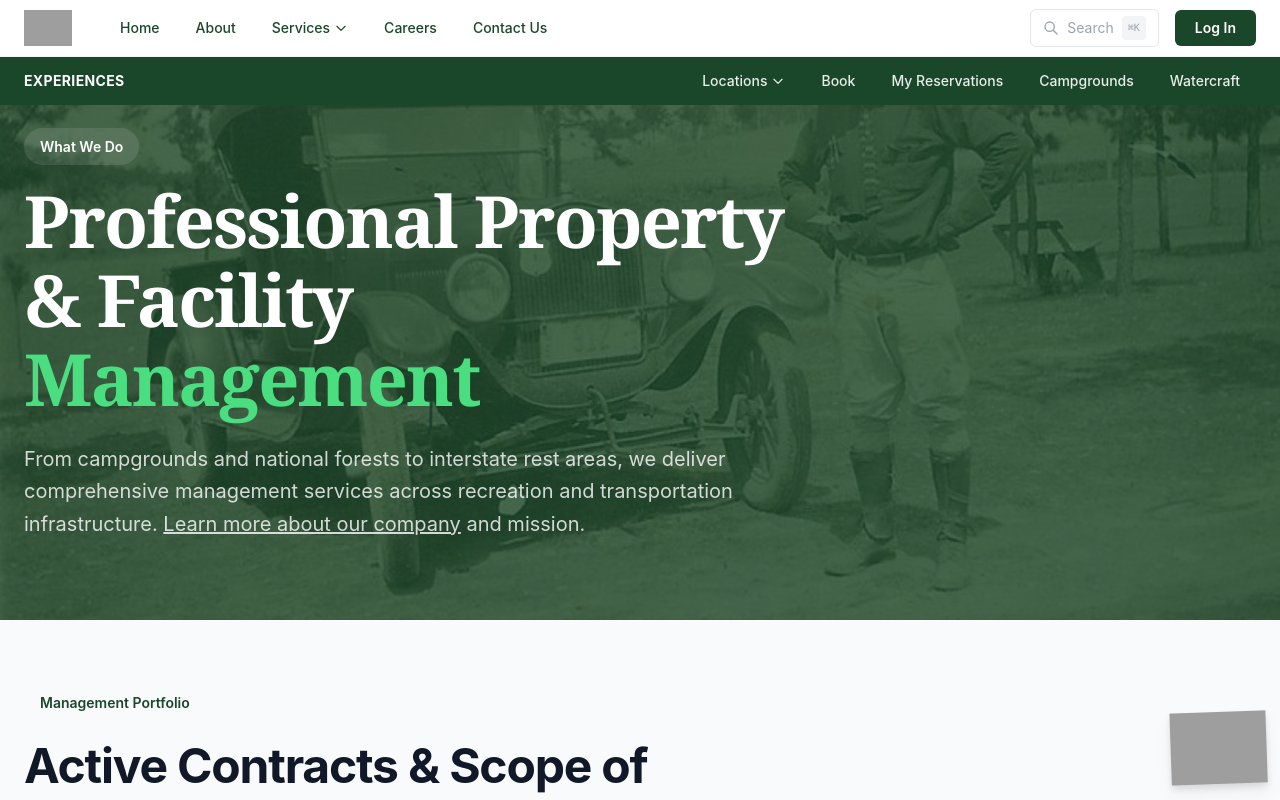
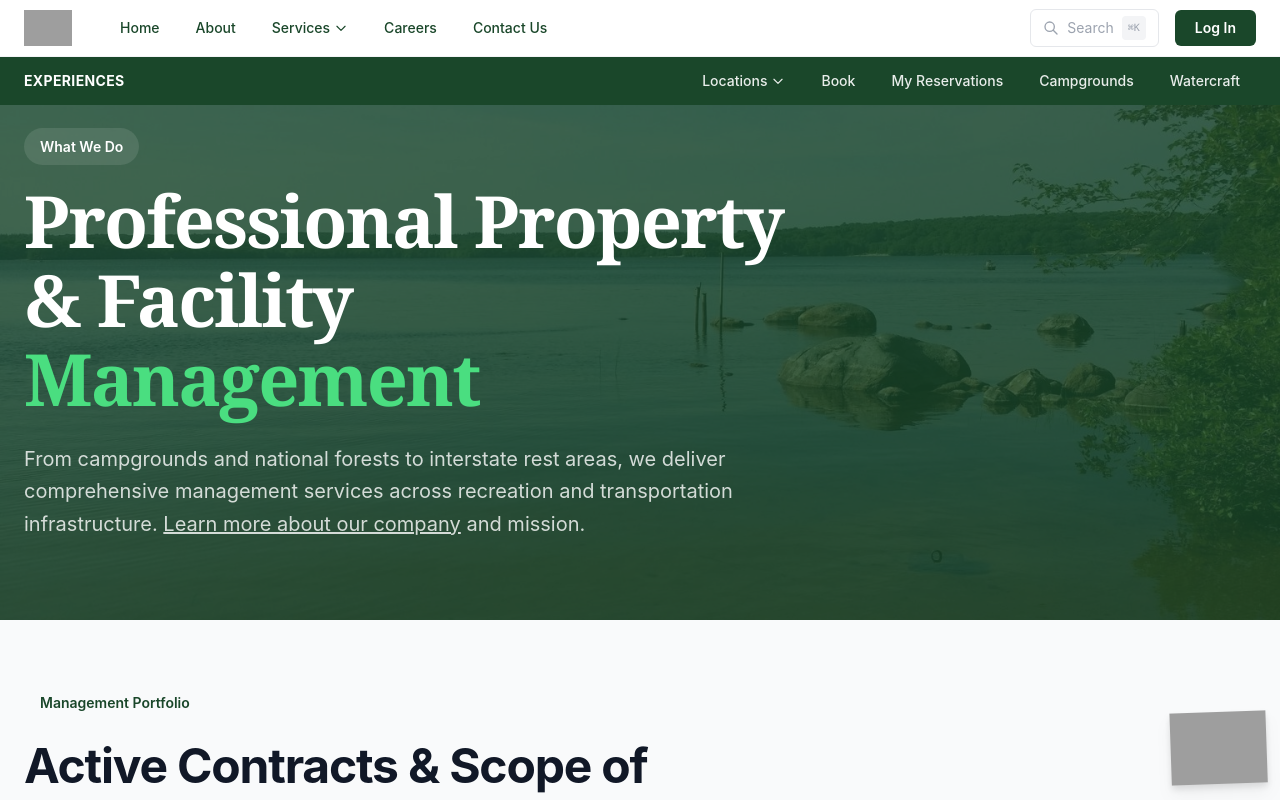
Before and after one commit to acadiamarketingmaine-hue/baserves-next, a Next.js app: page /services in a window 1280 px wide. Shown: the top 800 px of the page. Built offline with nearby package versions, Linux system fonts and the light colour scheme; grey boxes are pictures that could not be loaded.

Commit message:
The Experiences, Contact and Services page banners (and their share previews) showed the old vintage-car photo behind the heading; they now show lake scenes from our parks

```diff
--- a/src/app/contact/page.tsx
+++ b/src/app/contact/page.tsx
@@ -22,12 +22,12 @@ export default function ContactPage() {
         crumbName="Contact Us"
         description="Reach BA Services for career opportunities, partnership inquiries, or rest area feedback. Call +1-207-307-7903 or email us from Bangor, Maine."
         type="ContactPage"
-        image="/images/bankhead-forest.jpg"
+        image="/images/long-lake/weddings/lake-dock-wide.jpg"
       />
 
       <section className="relative pt-32 pb-16 bg-forest-DEFAULT overflow-hidden">
         <div className="absolute inset-0">
-          <img src="/images/bankhead-forest-1600.jpg" alt="" className="w-full h-full object-cover opacity-20" />
+          <img src="/images/long-lake/weddings/lake-dock-wide.jpg" alt="" className="w-full h-full object-cover opacity-20" />
         </div>
         <div className="container-custom px-6 relative z-10">
           <div className="max-w-3xl">
--- a/src/app/experiences/page.tsx
+++ b/src/app/experiences/page.tsx
@@ -145,13 +145,13 @@ export default function ExperiencesPage() {
         crumbName="Experiences"
         description="Explore 12+ recreation areas managed by BA Services — campgrounds, national forests, and state parks across AL, IN, ME, MI, MO, RI, and WV. Book your stay today."
         type="CollectionPage"
-        image="/images/bankhead-forest.jpg"
+        image="/images/Burlingame1-2048x1365.jpg"
       />
 
       {/* Hero */}
       <section className="relative pt-32 pb-20 bg-forest-DEFAULT overflow-hidden">
         <div className="absolute inset-0">
-          <img src="/images/bankhead-forest-1600.jpg" alt="" className="w-full h-full object-cover opacity-20" />
+          <img src="/images/Burlingame1-1536x1024.jpg" alt="" className="w-full h-full object-cover opacity-20" />
         </div>
         <div className="container-custom px-6 relative z-10">
           <div className="max-w-3xl">
--- a/src/app/services/page.tsx
+++ b/src/app/services/page.tsx
@@ -101,13 +101,13 @@ export default function ServicesPage() {
         crumbName="Services"
         description="Campground maintenance, landscaping, rest area cleaning, and preventive repairs. BA Services manages federal, state, and DOT recreation facilities across America."
         type="CollectionPage"
-        image="/images/bankhead-forest.jpg"
+        image="/images/Burlingame2-1536x1152.jpg"
       />
 
       {/* Hero */}
       <section className="relative pt-32 pb-20 bg-forest-DEFAULT overflow-hidden">
         <div className="absolute inset-0">
-          <img src="/images/bankhead-forest-1600.jpg" alt="" className="w-full h-full object-cover opacity-20" />
+          <img src="/images/Burlingame2-1536x1152.jpg" alt="" className="w-full h-full object-cover opacity-20" />
         </div>
         <div className="container-custom px-6 relative z-10">
           <div className="max-w-3xl">
```
